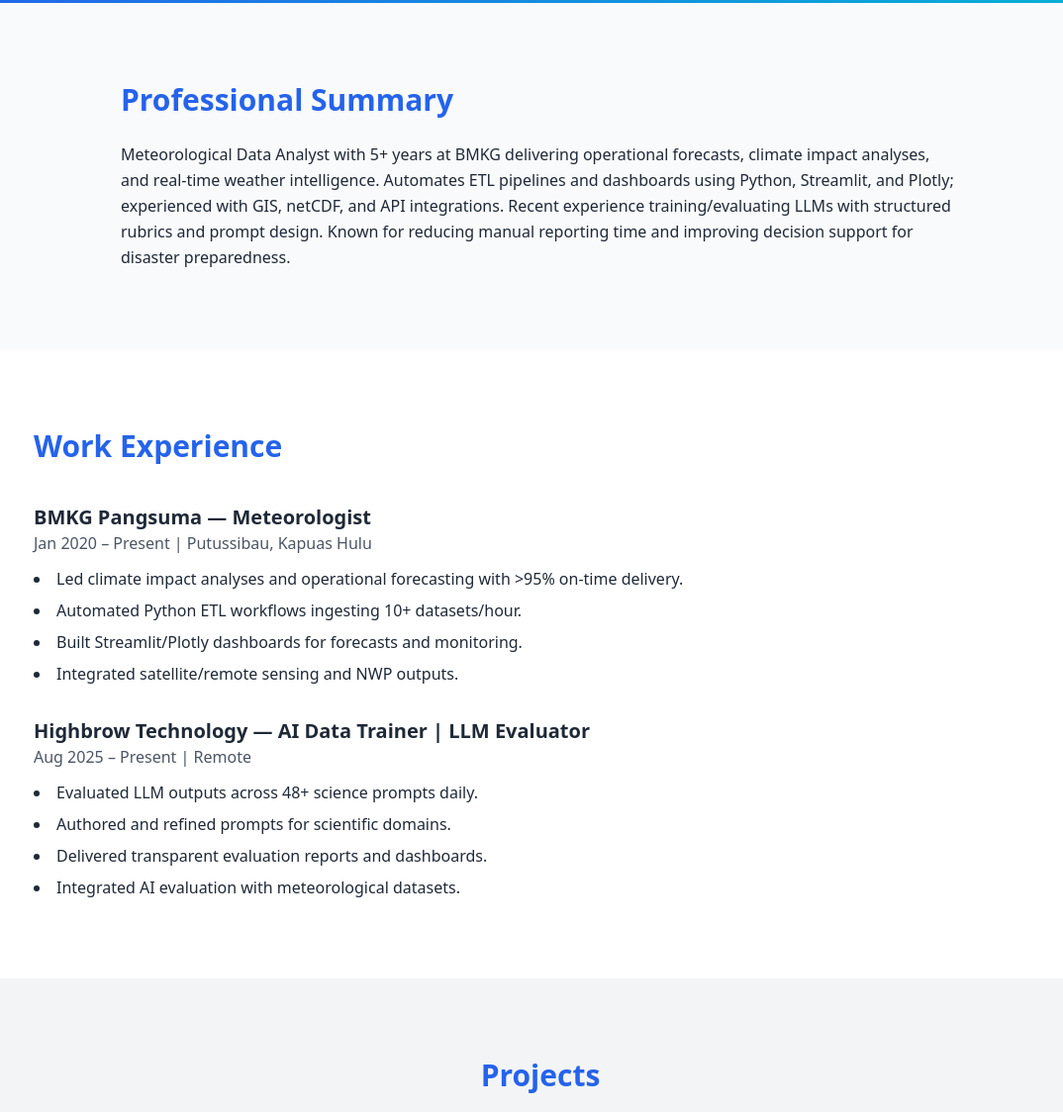
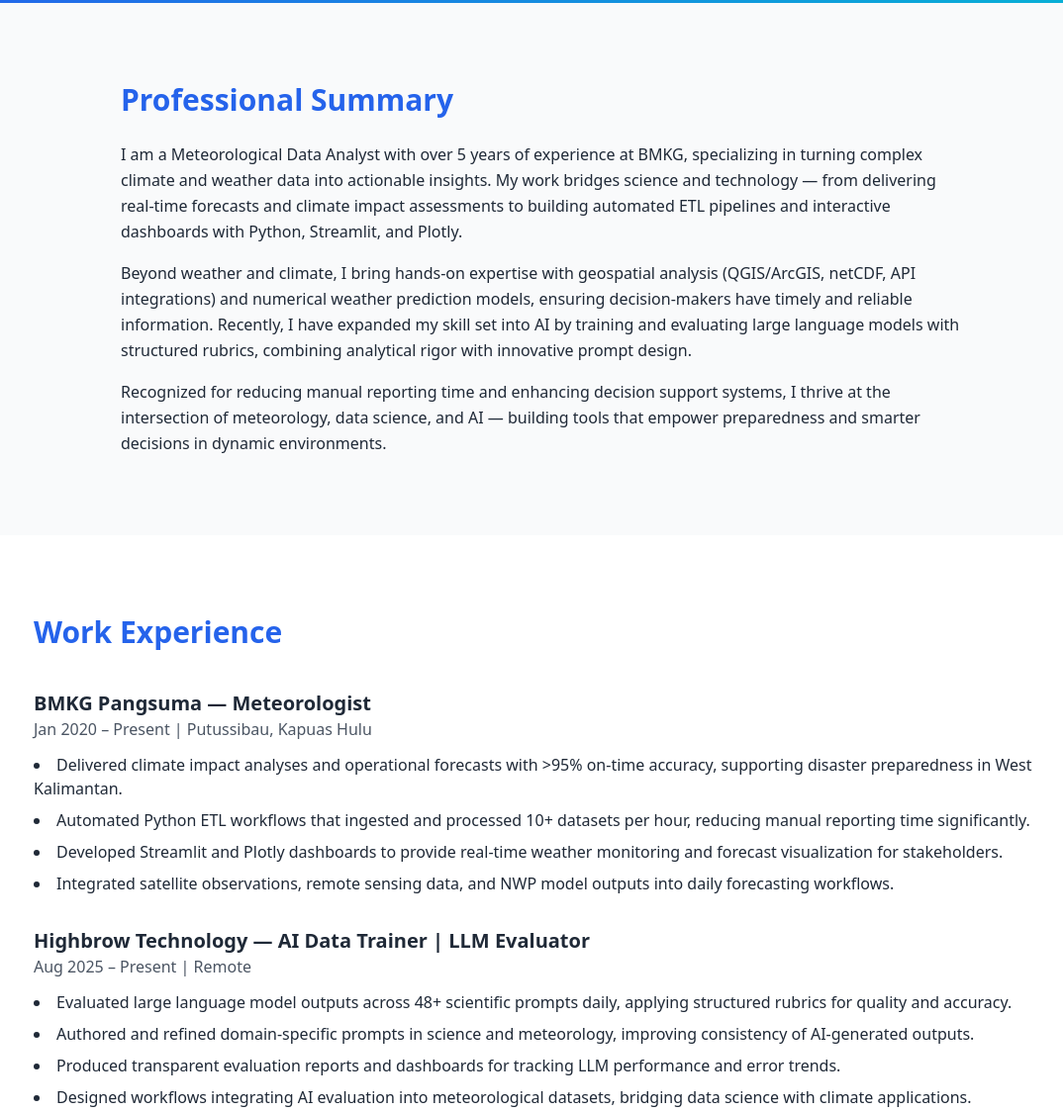
Before and after one commit to sinangga/portfolio, a plain HTML site: page index.html in a window 1280 px wide. Shown: the part 797-1921 px from the top of the page at 99% size, without its empty margins (94-1168 px from the left). Drawn offline with nearby package versions, Linux system fonts and the light colour scheme.

Commit message:
Update index.html

```diff
--- a/index.html
+++ b/index.html
@@ -83,45 +83,56 @@
   </section>
 
   <!-- Summary -->
+  <!-- Summary -->
   <section id="summary" class="max-w-4xl mx-auto py-20 px-6">
     <h2 class="text-3xl font-bold mb-6 text-blue-600">Professional Summary</h2>
-    <p class="leading-relaxed">
-      Meteorological Data Analyst with 5+ years at BMKG delivering operational forecasts,
-      climate impact analyses, and real-time weather intelligence. Automates ETL pipelines and dashboards
-      using Python, Streamlit, and Plotly; experienced with GIS, netCDF, and API integrations. Recent
-      experience training/evaluating LLMs with structured rubrics and prompt design. Known for reducing
-      manual reporting time and improving decision support for disaster preparedness.
+    <p class="leading-relaxed space-y-4">
+      I am a Meteorological Data Analyst with over 5 years of experience at BMKG, specializing in turning complex climate and weather data into actionable insights. My work bridges science and technology — from delivering real-time forecasts and climate impact assessments to building automated ETL pipelines and interactive dashboards with Python, Streamlit, and Plotly.
+    </p>
+    <p class="leading-relaxed mt-4">
+      Beyond weather and climate, I bring hands-on expertise with geospatial analysis (QGIS/ArcGIS, netCDF, API integrations) and numerical weather prediction models, ensuring decision-makers have timely and reliable information. Recently, I have expanded my skill set into AI by training and evaluating large language models with structured rubrics, combining analytical rigor with innovative prompt design.
+    </p>
+    <p class="leading-relaxed mt-4">
+      Recognized for reducing manual reporting time and enhancing decision support systems, I thrive at the intersection of meteorology, data science, and AI — building tools that empower preparedness and smarter decisions in dynamic environments.
     </p>
   </section>
 
+
+  <!-- Work Experience -->
   <!-- Work Experience -->
   <section id="experience" class="bg-white py-20 px-6">
     <div class="max-w-5xl mx-auto">
       <h2 class="text-3xl font-bold mb-10 text-blue-600">Work Experience</h2>
       <div class="space-y-8">
+
+        <!-- BMKG -->
         <div>
           <h3 class="text-xl font-semibold">BMKG Pangsuma — Meteorologist</h3>
           <p class="text-gray-600">Jan 2020 – Present | Putussibau, Kapuas Hulu</p>
           <ul class="list-disc list-inside mt-3 space-y-2">
-            <li>Led climate impact analyses and operational forecasting with >95% on-time delivery.</li>
-            <li>Automated Python ETL workflows ingesting 10+ datasets/hour.</li>
-            <li>Built Streamlit/Plotly dashboards for forecasts and monitoring.</li>
-            <li>Integrated satellite/remote sensing and NWP outputs.</li>
+            <li>Delivered climate impact analyses and operational forecasts with &gt;95% on-time accuracy, supporting disaster preparedness in West Kalimantan.</li>
+            <li>Automated Python ETL workflows that ingested and processed 10+ datasets per hour, reducing manual reporting time significantly.</li>
+            <li>Developed Streamlit and Plotly dashboards to provide real-time weather monitoring and forecast visualization for stakeholders.</li>
+            <li>Integrated satellite observations, remote sensing data, and NWP model outputs into daily forecasting workflows.</li>
           </ul>
         </div>
+
+        <!-- Highbrow -->
         <div>
           <h3 class="text-xl font-semibold">Highbrow Technology — AI Data Trainer | LLM Evaluator</h3>
           <p class="text-gray-600">Aug 2025 – Present | Remote</p>
           <ul class="list-disc list-inside mt-3 space-y-2">
-            <li>Evaluated LLM outputs across 48+ science prompts daily.</li>
-            <li>Authored and refined prompts for scientific domains.</li>
-            <li>Delivered transparent evaluation reports and dashboards.</li>
-            <li>Integrated AI evaluation with meteorological datasets.</li>
+            <li>Evaluated large language model outputs across 48+ scientific prompts daily, applying structured rubrics for quality and accuracy.</li>
+            <li>Authored and refined domain-specific prompts in science and meteorology, improving consistency of AI-generated outputs.</li>
+            <li>Produced transparent evaluation reports and dashboards for tracking LLM performance and error trends.</li>
+            <li>Designed workflows integrating AI evaluation into meteorological datasets, bridging data science with climate applications.</li>
           </ul>
         </div>
+
       </div>
     </div>
   </section>
+
 
   <!-- Projects -->
   <section id="projects" class="bg-gray-100 py-20 px-6">
```
